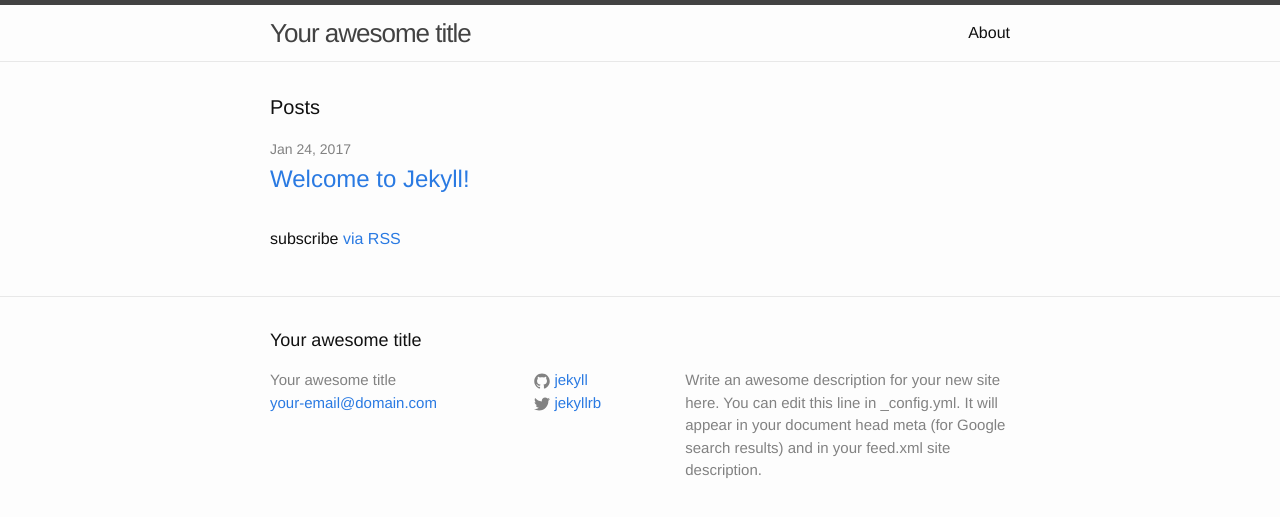
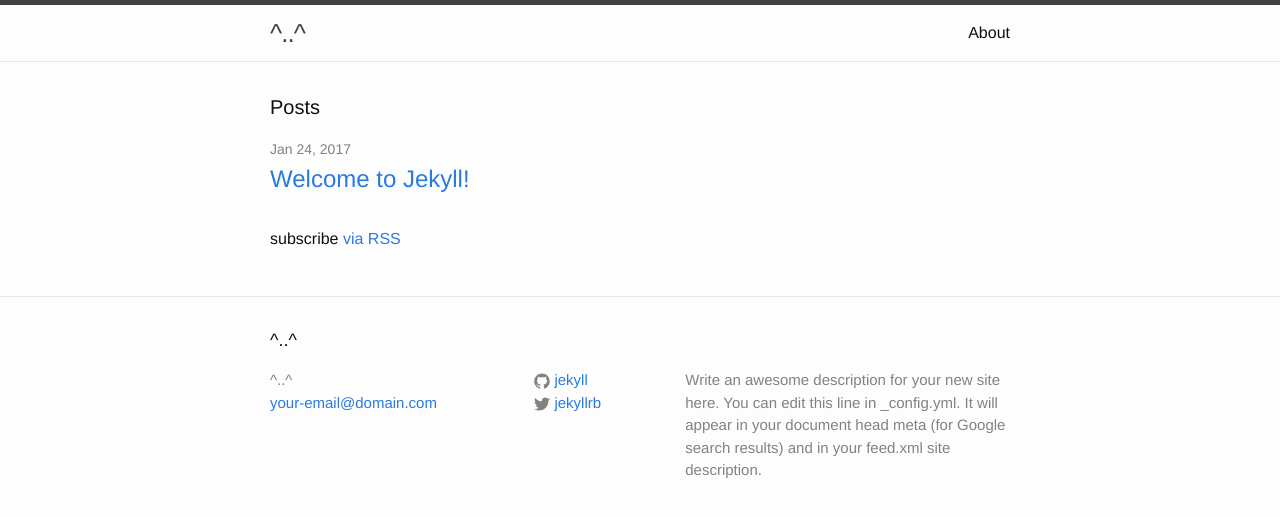
Before and after one commit to Jawstest/jawstest.github.io, a Jekyll site: the page built from index.html, in a window 1280 px wide. Shown: the top 517 px of the page. Built offline with Jekyll 4.4.1, drawn with Linux system fonts in a browser that asks for light colours.

Commit message:
Change name of the site

```diff
--- a/_config.yml
+++ b/_config.yml
@@ -1,3 +1,4 @@
+
 # Welcome to Jekyll!
 #
 # This config file is meant for settings that affect your whole blog, values
@@ -6,7 +7,7 @@
 # 'jekyll serve'. If you change this file, please restart the server process.
 
 # Site settings
-title: Your awesome title
+title: ^..^
 email: your-email@domain.com
 description: > # this means to ignore newlines until "baseurl:"
   Write an awesome description for your new site here. You can edit this
```
